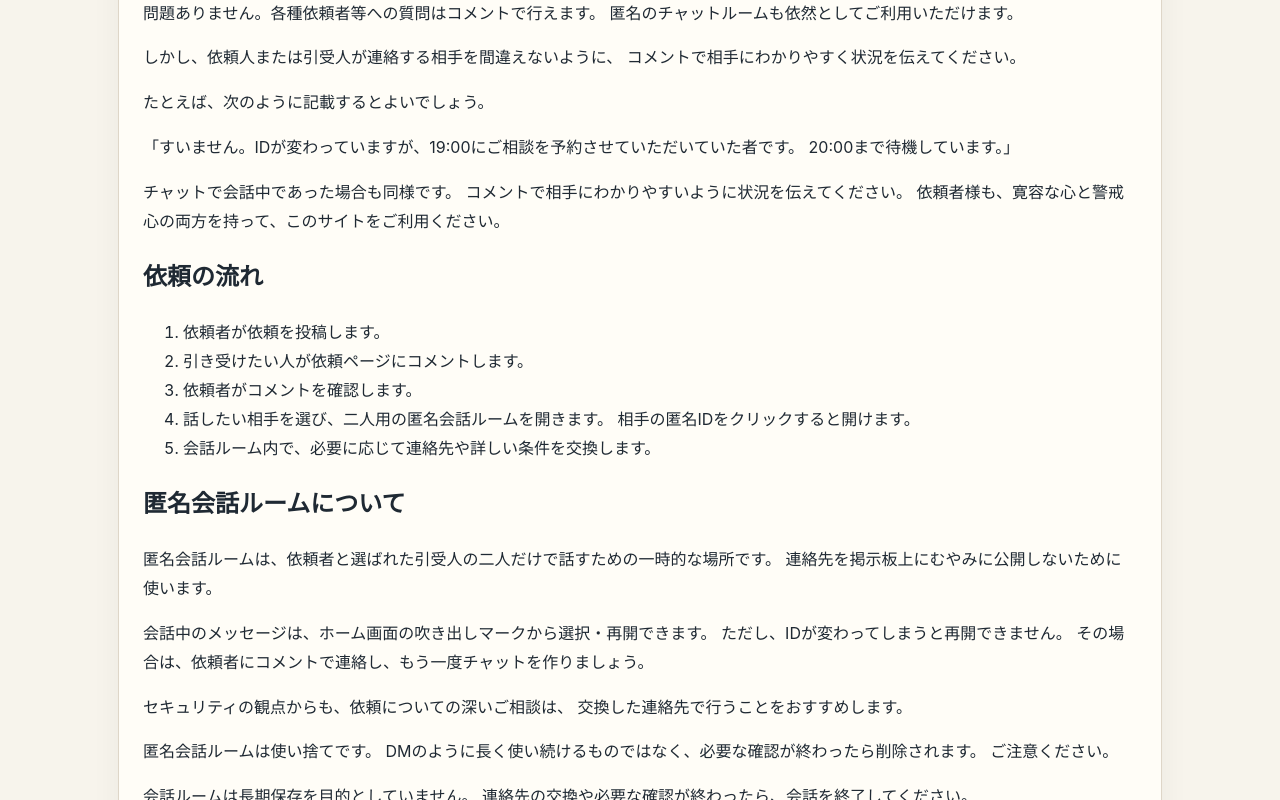
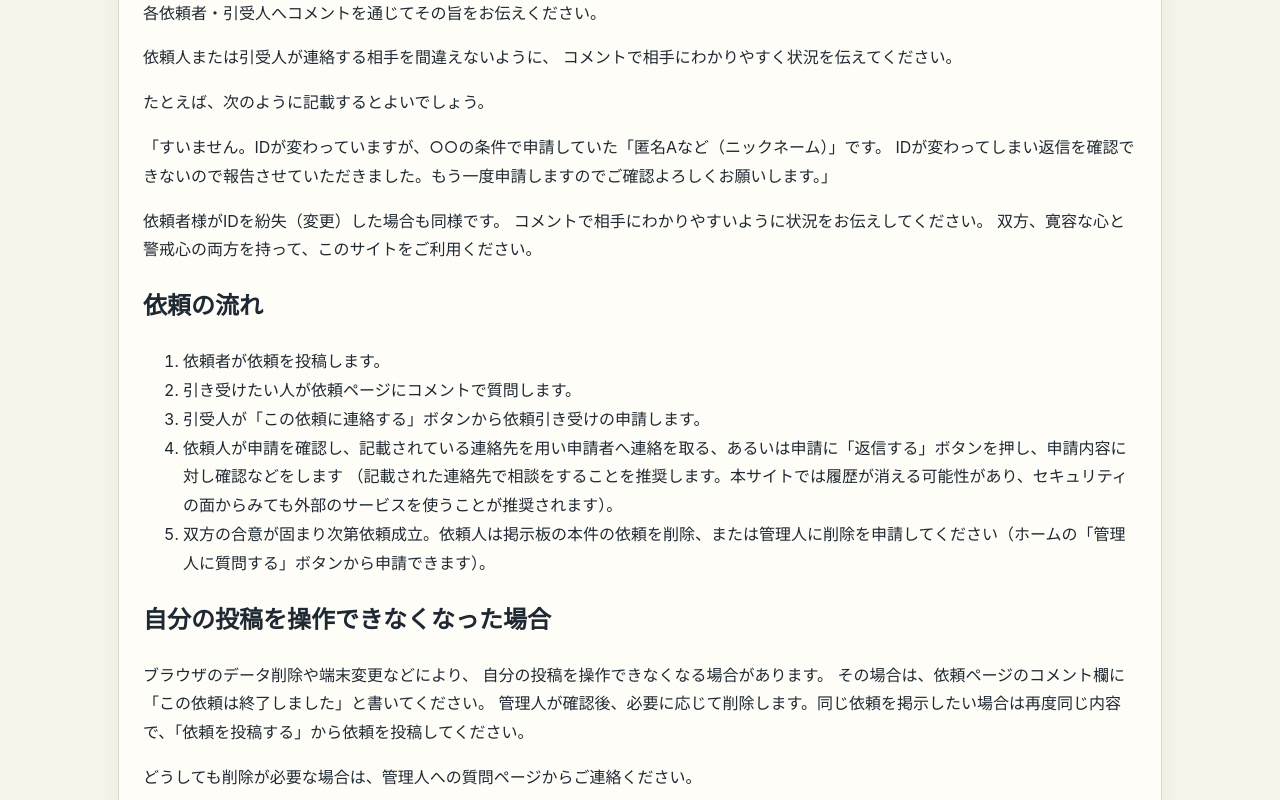
Before and after one commit to free-request-board/free-request-board, a Next.js app in the folder free-request-board-initial/: page /help in a window 1280 px wide. Shown: the part 1000-1800 px from the top of the page. Built offline with nearby package versions, Linux system fonts and the light colour scheme.

Commit message:
Update page.tsx

```diff
--- a/free-request-board-initial/app/help/page.tsx
+++ b/free-request-board-initial/app/help/page.tsx
@@ -21,7 +21,7 @@ export default function HelpPage() {
         </p>
 
         <p>
-          匿名IDは、依頼投稿、コメント、匿名の一時会話ルームなどで、
+          匿名IDは、依頼投稿、コメント、依頼の申請・申請の返信などで、
           「どの利用者か」を区別するために使います。
           コメントは誰でも書き込めます。依頼に対しての疑問などをご記載ください。
         </p>
@@ -56,12 +56,11 @@ export default function HelpPage() {
         </h3>
 
         <p>
-          問題ありません。各種依頼者等への質問はコメントで行えます。
-          匿名のチャットルームも依然としてご利用いただけます。
+          各依頼者・引受人へコメントを通じてその旨をお伝えください。
         </p>
 
         <p>
-          しかし、依頼人または引受人が連絡する相手を間違えないように、
+          依頼人または引受人が連絡する相手を間違えないように、
           コメントで相手にわかりやすく状況を伝えてください。
         </p>
 
@@ -70,64 +69,36 @@ export default function HelpPage() {
         </p>
 
         <p>
-          「すいません。IDが変わっていますが、19:00にご相談を予約させていただいていた者です。
-          20:00まで待機しています。」
+          「すいません。IDが変わっていますが、○○の条件で申請していた「匿名Aなど（ニックネーム）」です。
+          IDが変わってしまい返信を確認できないので報告させていただきました。もう一度申請しますのでご確認よろしくお願いします。」
         </p>
 
         <p>
-          チャットで会話中であった場合も同様です。
-          コメントで相手にわかりやすいように状況を伝えてください。
-          依頼者様も、寛容な心と警戒心の両方を持って、このサイトをご利用ください。
+          依頼者様がIDを紛失（変更）した場合も同様です。
+          コメントで相手にわかりやすいように状況をお伝えしてください。
+          双方、寛容な心と警戒心の両方を持って、このサイトをご利用ください。
         </p>
 
         <h2>依頼の流れ</h2>
         <ol>
           <li>依頼者が依頼を投稿します。</li>
-          <li>引き受けたい人が依頼ページにコメントします。</li>
-          <li>依頼者がコメントを確認します。</li>
+          <li>引き受けたい人が依頼ページにコメントで質問します。</li>
+          <li>引受人が「この依頼に連絡する」ボタンから依頼引き受けの申請します。</li>
           <li>
-            話したい相手を選び、二人用の匿名会話ルームを開きます。
-            相手の匿名IDをクリックすると開けます。
+            依頼人が申請を確認し、記載されている連絡先を用い申請者へ連絡を取る、あるいは申請に「返信する」ボタンを押し、申請内容に対し確認などをします
+            （記載された連絡先で相談をすることを推奨します。本サイトでは履歴が消える可能性があり、セキュリティの面からみても外部のサービスを使うことが推奨されます）。
           </li>
           <li>
-            会話ルーム内で、必要に応じて連絡先や詳しい条件を交換します。
+            双方の合意が固まり次第依頼成立。依頼人は掲示板の本件の依頼を削除、または管理人に削除を申請してください（ホームの「管理人に質問する」ボタンから申請できます）。
           </li>
         </ol>
-
-        <h2>匿名会話ルームについて</h2>
-        <p>
-          匿名会話ルームは、依頼者と選ばれた引受人の二人だけで話すための一時的な場所です。
-          連絡先を掲示板上にむやみに公開しないために使います。
-        </p>
-
-        <p>
-          会話中のメッセージは、ホーム画面の吹き出しマークから選択・再開できます。
-          ただし、IDが変わってしまうと再開できません。
-          その場合は、依頼者にコメントで連絡し、もう一度チャットを作りましょう。
-        </p>
-
-        <p>
-          セキュリティの観点からも、依頼についての深いご相談は、
-          交換した連絡先で行うことをおすすめします。
-        </p>
-
-        <p>
-          匿名会話ルームは使い捨てです。
-          DMのように長く使い続けるものではなく、必要な確認が終わったら削除されます。
-          ご注意ください。
-        </p>
-
-        <p>
-          会話ルームは長期保存を目的としていません。
-          連絡先の交換や必要な確認が終わったら、会話を終了してください。
-        </p>
 
         <h2>自分の投稿を操作できなくなった場合</h2>
         <p>
           ブラウザのデータ削除や端末変更などにより、
           自分の投稿を操作できなくなる場合があります。
           その場合は、依頼ページのコメント欄に「この依頼は終了しました」と書いてください。
-          管理人が確認後、必要に応じて削除します。
+          管理人が確認後、必要に応じて削除します。同じ依頼を掲示したい場合は再度同じ内容で、「依頼を投稿する」から依頼を投稿してください。
         </p>
 
         <p>
```
